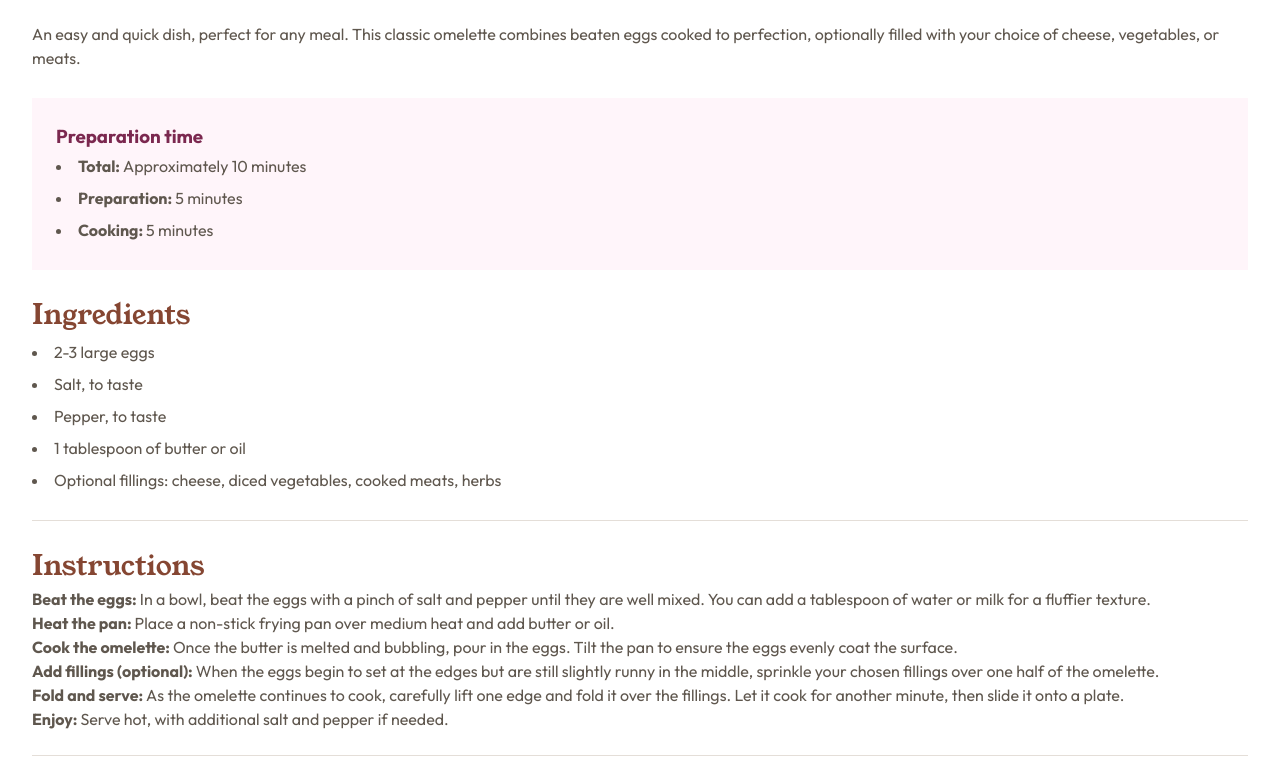
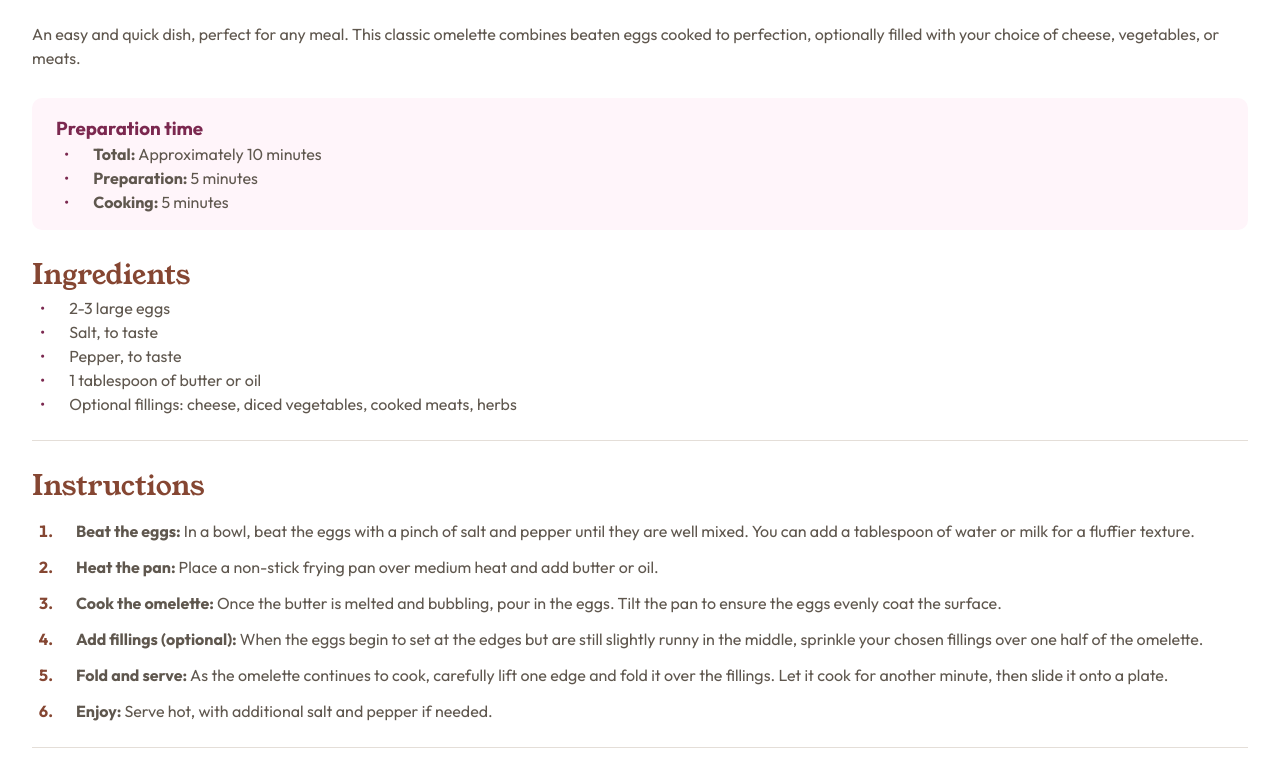
Before and after one commit to Periodication/Frontend-Mentor-Recipe-page-main, a plain HTML site: page index.html in a window 1280 px wide. Shown: the part 653-1420 px from the top of the page. Drawn offline with Linux system fonts and the light colour scheme.

Commit message:
Added marker elements to HTML for custom markers, styled ul ol (pain)

```diff
--- a/index.html
+++ b/index.html
@@ -39,9 +39,18 @@
         <div class="prep-card bg-rose-50">
           <h3 class="text-rose-800">Preparation time</h3>
           <ul role="list" class="text-stone-600">
-            <li><span class="item-title">Total: </span>Approximately 10 minutes</li>
-            <li><span class="item-title">Preparation: </span>5 minutes</li>
-            <li><span class="item-title">Cooking: </span>5 minutes</li>
+            <li>
+              <span class="ul-marker text-rose-800">•</span>
+              <p><strong class="item-title">Total: </strong>Approximately 10 minutes</p>
+            </li>
+            <li>
+              <span class="ul-marker text-rose-800">•</span>
+              <p><strong class="item-title">Preparation: </strong>5 minutes</p>
+            </li>
+            <li>
+              <span class="ul-marker text-rose-800">•</span>
+              <p><strong class="item-title">Cooking: </strong>5 minutes</p>
+            </li>
           </ul>
         </div>
       </section>
@@ -49,11 +58,26 @@
       <section>
         <h2 class="text-brown-800">Ingredients</h2>
         <ul role="list" class="text-stone-600">
-          <li>2-3 large eggs</li>
-          <li>Salt, to taste</li>
-          <li>Pepper, to taste</li>
-          <li>1 tablespoon of butter or oil</li>
-          <li>Optional fillings: cheese, diced vegetables, cooked meats, herbs</li>
+          <li>
+            <span class="ul-marker text-rose-800">•</span>
+            <p>2-3 large eggs</p>
+          </li>
+          <li>
+            <span class="ul-marker text-rose-800">•</span>
+            <p>Salt, to taste</p>
+          </li>
+          <li>
+            <span class="ul-marker text-rose-800">•</span>
+            <p>Pepper, to taste</p>
+          </li>
+          <li>
+            <span class="ul-marker text-rose-800">•</span>
+            <p>1 tablespoon of butter or oil</p>
+          </li>
+          <li>
+            <span class="ul-marker text-rose-800">•</span>
+            <p>Optional fillings: cheese, diced vegetables, cooked meats, herbs</p>
+          </li>
         </ul>
       </section>
 
@@ -63,30 +87,30 @@
         <h2 class="text-brown-800">Instructions</h2>
         <ol role="list" class="text-stone-600">
           <li>
-            <span class="item-title">Beat the eggs: </span>In a bowl, beat the eggs with a pinch of salt and pepper until they are well mixed.
+            <strong class="item-title">Beat the eggs: </strong>In a bowl, beat the eggs with a pinch of salt and pepper until they are well mixed.
             You can add a tablespoon of water or milk for a fluffier texture.
           </li>
           <li>
-            <span class="item-title">Heat the pan: </span>
+            <strong class="item-title">Heat the pan: </strong>
             Place a non-stick frying pan over medium heat and add butter or oil.
           </li>
           <li>
-            <span class="item-title">Cook the omelette: </span>
+            <strong class="item-title">Cook the omelette: </strong>
             Once the butter is melted and bubbling, pour in the eggs. Tilt the pan to ensure
             the eggs evenly coat the surface.
           </li>
           <li>
-            <span class="item-title">Add fillings (optional): </span>
+            <strong class="item-title">Add fillings (optional): </strong>
             When the eggs begin to set at the edges but are still slightly runny in the
             middle, sprinkle your chosen fillings over one half of the omelette.
           </li>
           <li>
-            <span class="item-title">Fold and serve: </span>
+            <strong class="item-title">Fold and serve: </strong>
             As the omelette continues to cook, carefully lift one edge and fold it over the
             fillings. Let it cook for another minute, then slide it onto a plate.
           </li>
           <li>
-            <span class="item-title">Enjoy: </span>
+            <strong class="item-title">Enjoy: </strong>
             Serve hot, with additional salt and pepper if needed.
           </li>
         </ol>
--- a/style.css
+++ b/style.css
@@ -120,6 +120,10 @@ section, .seperator {
     margin: 0 2rem;
 }
 
+.seperator {
+    height: 1px;
+}
+
 .intro {
     display: flex;
     flex-direction: column;
@@ -127,16 +131,34 @@ section, .seperator {
 }
 
 .prep-card {
-    padding: 1.5rem;
+    padding: 1rem 1.5rem;
+    border-radius: 10px;
 }
 
-ul[role='list'] {
-    list-style: disc inside;
-    line-height: 2;
+ul[role='list'] > li {
+    display: flex;
+    gap: 1.5rem;
+    padding-inline-start: 0.5rem;
 }
 
-.seperator {
-    height: 1px;
+.ul-marker {
+    display: flex;
+    align-items: center;
+}
+
+ol[role='list'] {
+    list-style: decimal outside;
+    padding-left: 1.5rem;
+}
+
+ol[role='list'] > li {
+    padding-inline-start: 1.25rem;
+    padding-block-start: 0.75rem;
+}
+
+ol[role='list'] > li::marker {
+    color: var(--clr-brown-800);
+    font-weight: var(--fw-bold);
 }
 
 .item-title {
```
